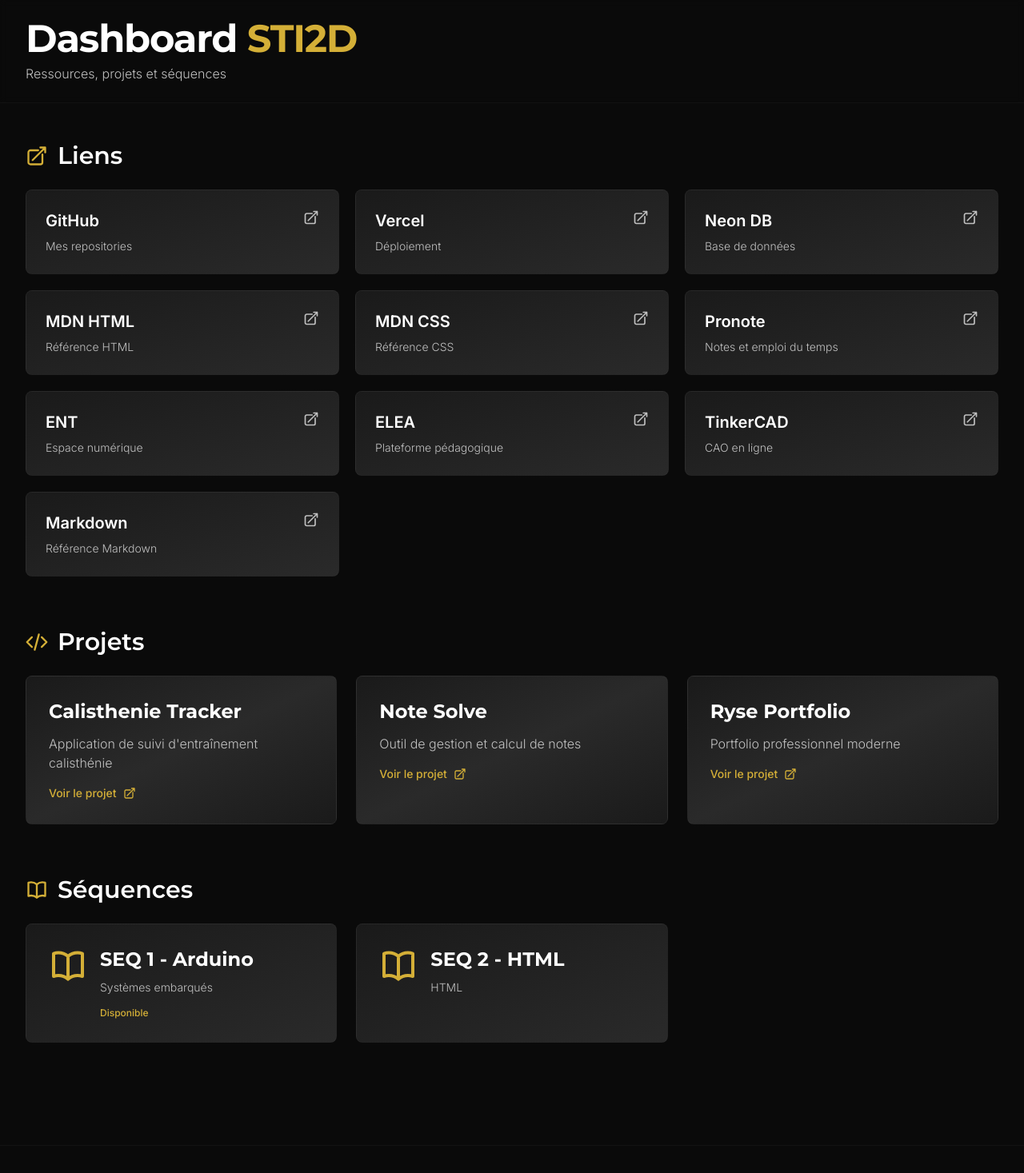
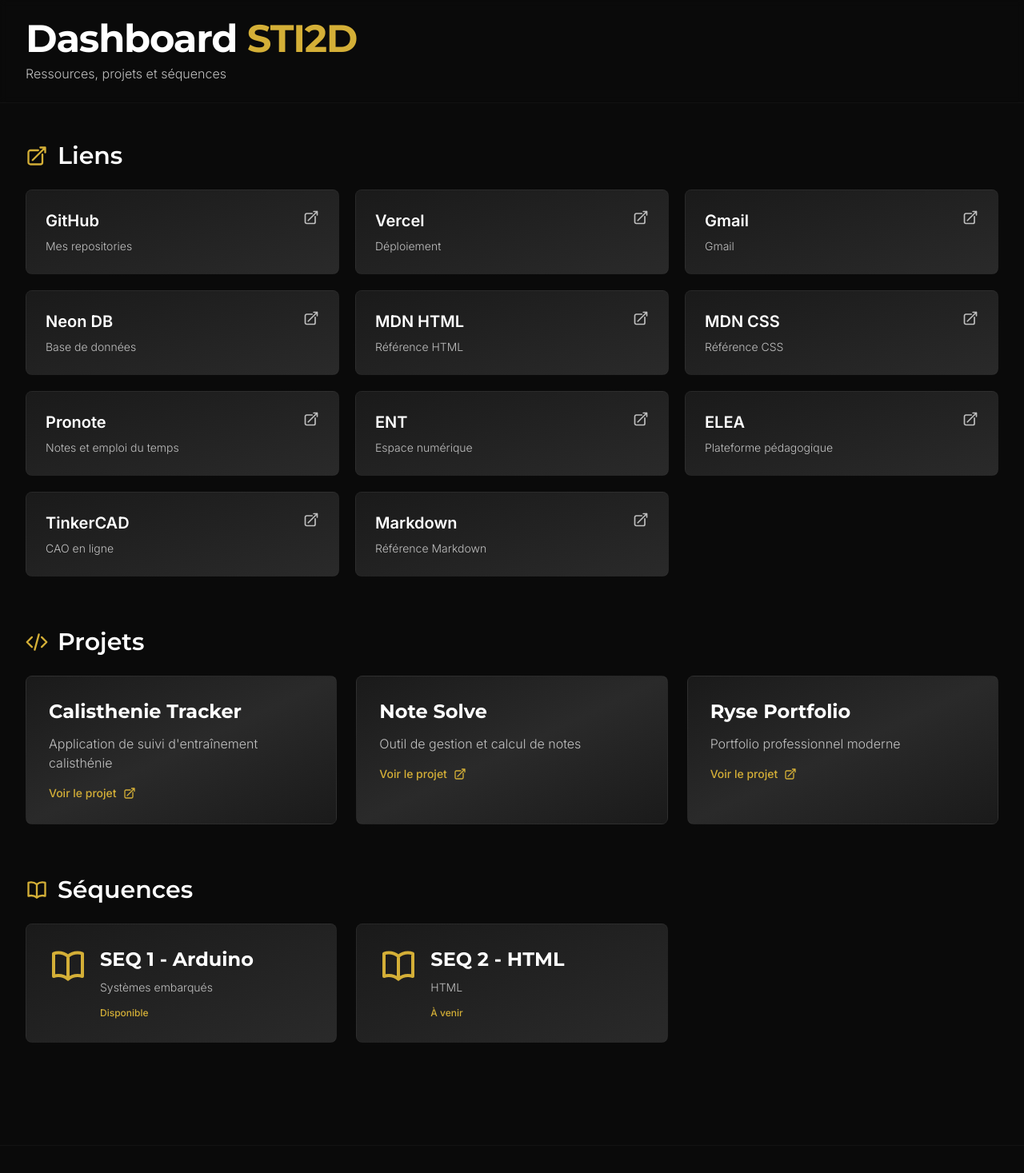
Before and after one commit to SHU445/STI2D-app, a Next.js app: page / in a window 1280 px wide. Shown: the top 1467 px of the page at 80% size. Built offline with nearby package versions, Linux system fonts and the light colour scheme.

Commit message:
Add status of sequence, add GMAIL link

```diff
--- a/app/page.tsx
+++ b/app/page.tsx
@@ -25,6 +25,7 @@
 const usefulLinks: Link[] = [
   { title: 'GitHub', url: 'https://github.com/SHU445', description: 'Mes repositories' },
   { title: 'Vercel', url: 'https://vercel.com/login', description: 'Déploiement' },
+  { title: 'Gmail', url: 'https://mail.google.com/mail/u/0/#inbox', description: 'Gmail' },
   { title: 'Neon DB', url: 'https://neon.com/', description: 'Base de données' },
   { title: 'MDN HTML', url: 'https://developer.mozilla.org/en-US/docs/Web/HTML/Reference/Elements', description: 'Référence HTML' },
   { title: 'MDN CSS', url: 'https://developer.mozilla.org/fr/docs/Web/CSS/Reference/Properties', description: 'Référence CSS' },
@@ -226,6 +227,11 @@
                         <span className="text-xs font-medium">Disponible</span>
                       </div>
                     )}
+                    {sequence.status === 'coming-soon' && (
+                      <div className="flex items-center gap-2 mt-3 text-koenigsegg-gold">
+                        <span className="text-xs font-medium">À venir</span>
+                      </div>
+                    )}
                   </div>
                 </div>
                 <div className="absolute inset-0 bg-gradient-to-r from-koenigsegg-gold/0 via-koenigsegg-gold/5 to-koenigsegg-gold/0 opacity-0 group-hover:opacity-100 transition-opacity duration-300 rounded-lg pointer-events-none"></div>
```
